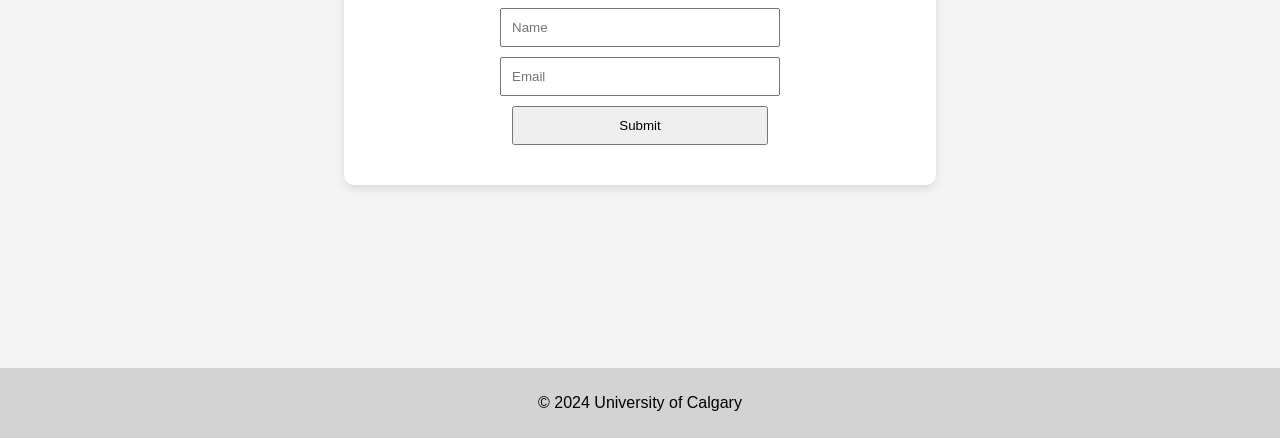
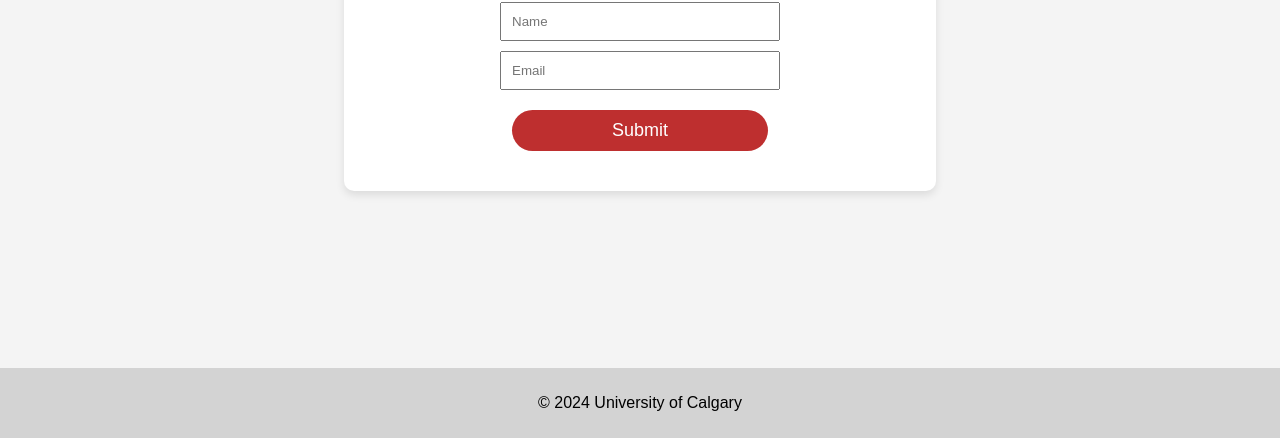
Before and after one commit to jashsavla/AI-Physician-Report, a plain HTML site: page index.html in a window 1280 px wide. Shown: the part 362-800 px from the top of the page. Drawn offline with Linux system fonts and the light colour scheme.

Commit message:
UI Updates
Co-authored-by: Zeptospeed <Zeptospeed@users.noreply.github.com>

```diff
--- a/index.html
+++ b/index.html
@@ -1,9 +1,12 @@
 <!DOCTYPE html>
 <html lang="en">
 <head>
+    <!-- Meta tags for character encoding and viewport settings -->
     <meta charset="UTF-8">
     <meta name="viewport" content="width=device-width, initial-scale=1.0">
+    <!-- Title of the page -->
     <title>Contact Form</title>
+    <!-- Internal CSS for styling the page elements -->
     <style>
         body {
             font-family: Arial, sans-serif;
@@ -40,23 +43,47 @@
             width: 40%;
             text-align: center;
         }
+        /* Style the submit buttons */
+        .submit-btn, #finalSubmitBtn {
+            background-color: rgb(190, 47, 47);
+            color: rgb(255, 255, 255);
+            border: none;
+            padding: 10px 20px;
+            border-radius: 30px;
+            cursor: pointer;
+            margin-top: 20px;
+            width: 50%;
+            display: block;
+            margin-left: auto;
+            margin-right: auto;
+            font-size: large;
+        }
         input, button { width: 50%; padding: 10px; margin-top: 10px; }
     </style>
 </head>
 <body>
+    <!-- Top navigation bar with a link to the University of Calgary homepage -->
     <div class="top-bar">
         <a href="https://www.ucalgary.ca"><img src="UC-horz-rgb-e1674580037530-1024x278.jpg" alt="University of Calgary" style="width: 300px;"></a>
     </div>
+    <!-- Form container with a contact form -->
     <div class="form-container">
         <h2>Contact Form</h2>
+        <!-- Form using Formspree service to handle form submissions -->
         <form id="contactForm" action="https://formspree.io/f/mzzbgbwr" method="POST">
+            <!-- Input field for name (required) -->
             <input type="text" id="name" name="name" placeholder="Name" required>
+            <!-- Input field for email (required) -->
             <input type="email" id="email" name="email" placeholder="Email" required>
-            <button type="submit">Submit</button>
+            <!-- Submit button -->
+            <button id="finalSubmitBtn" onclick="submitAllRatings()">Submit</button>
         </form>
     </div>
+    <!-- Footer with copyright information -->
     <div class="footer-lightgray">
         <p>&copy; 2024 University of Calgary</p>
+    </div>
+    <!-- JavaScript to handle form submission -->
     <script>
         document.getElementById('contactForm').addEventListener('submit', function(e) {
             const name = document.getElementById('name').value;
```
Also changed, not shown: uofc_mimic.html (+43 -2 lines).
